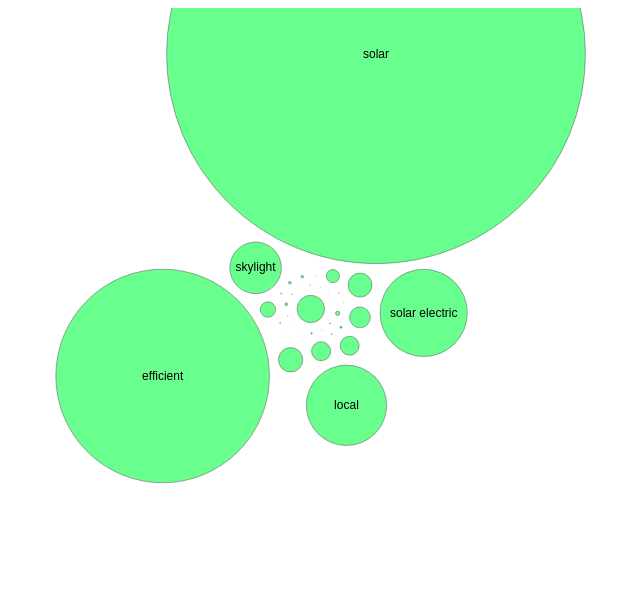
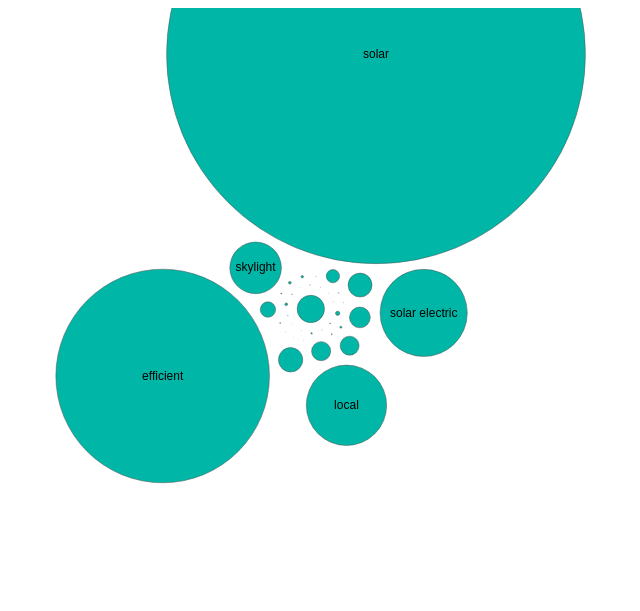
Before and after one commit to tbuono/TINKER00.github.io, a plain HTML site: page bubbles/indexoriginal.html in a window 1280 px wide. Shown: the whole page, without its empty margins (220-860 px from the left). Drawn offline with nearby package versions, Linux system fonts and the light colour scheme.

Commit message:
Update indexoriginal.html

```diff
--- a/bubbles/indexoriginal.html
+++ b/bubbles/indexoriginal.html
@@ -26,7 +26,7 @@ var width = 1000,
     maxRadius = 3;
 
 var color = d3.scale.ordinal()
-      .range(["#69FF8E", "#E4002B"]);
+      .range(["#00b6a7", "#E4002B"]);
 
 
 
```
